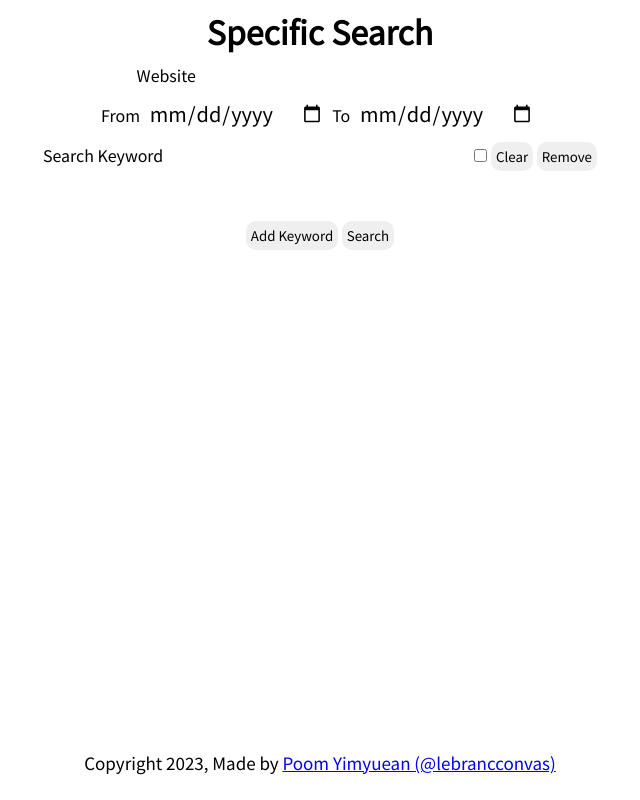
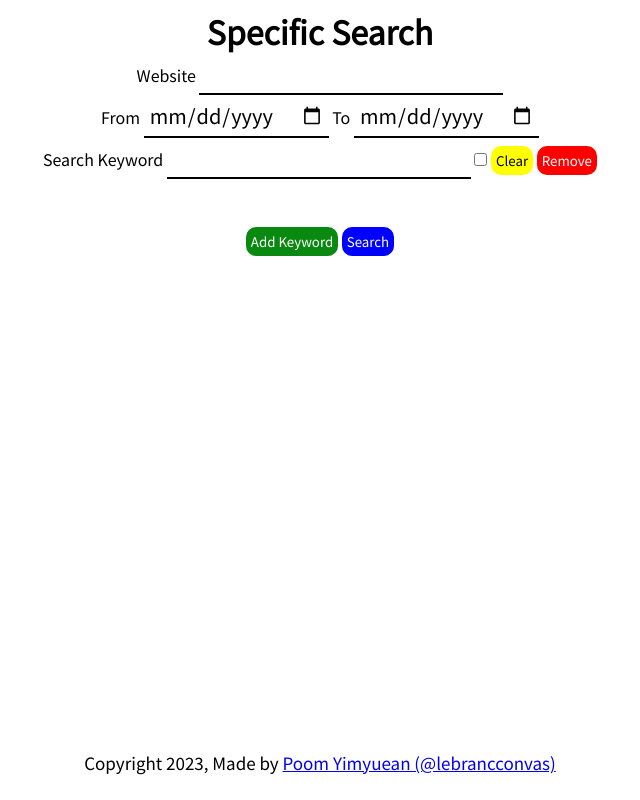
Before and after one commit to lebrancconvas/Specific-Search, a SvelteKit app in the folder app/: page / in a window 1280 px wide. Shown: the whole page, without its empty margins (320-960 px from the left). Built offline with nearby package versions, Linux system fonts and the light colour scheme.

Commit message:
💄 feat(style): update website style

```diff
--- a/app/src/routes/+page.svelte
+++ b/app/src/routes/+page.svelte
@@ -98,15 +98,15 @@
         <label for="keyword">Search Keyword</label>
         <input type="text" name="keyword" id="input-keyword" bind:value={searchKeywords[index].keyword}>
         <input type="checkbox" name="isStrict" id="input-check-isstrict" bind:checked={searchKeywords[index].strict}>
-        <button on:click={() => clearKeyword(keyword)}>Clear</button>
-        <button on:click={() => removeKeyword(index)}>Remove</button>
+        <button id="clear-button" on:click={() => clearKeyword(keyword)}>Clear</button>
+        <button id="remove-button" on:click={() => removeKeyword(index)}>Remove</button>
         <br>
       </div>
       {/each}
     </section>
     <br><br>
     <section id="action-section">
-      <button on:click={addKeyword}>Add Keyword</button>
+      <button id="add-button" on:click={addKeyword}>Add Keyword</button>
       <button id="search-button" on:click={handleSearch}>
         Search
       </button>
@@ -145,13 +145,33 @@
   input {
     outline: none;
     border: none;
-    border-radius: 10px;
+    border-bottom: 2px solid black;
     padding: 5px;
     font-size: 20px;
   }
 
   button:active {
     transform: scale(0.98);
+  }
+
+  #add-button {
+    background-color: rgb(9, 137, 15);
+    color: rgb(255, 255, 255);
+  }
+
+  #search-button {
+    background-color: rgb(0, 0, 255);
+    color: rgb(255, 255, 255);
+  }
+
+  #clear-button {
+    background-color: rgb(255, 255, 0);
+    color: rgb(0, 0, 0);
+  }
+
+  #remove-button {
+    background-color: rgb(255, 0, 0);
+    color: rgb(255, 255, 255);
   }
 
   footer {
```
